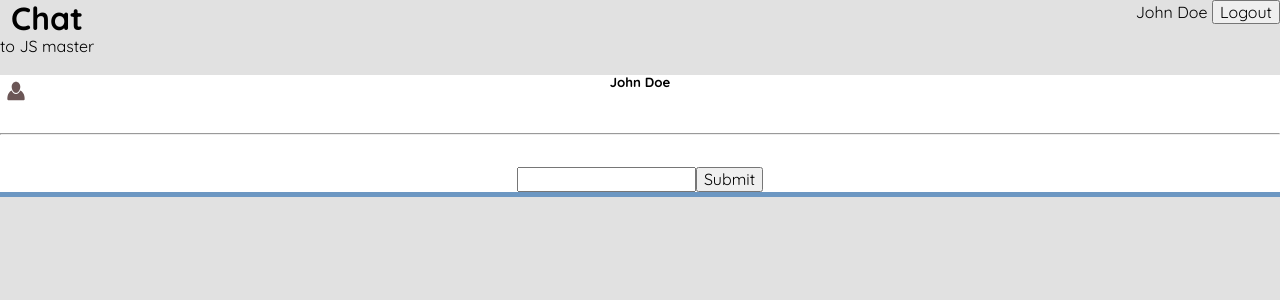
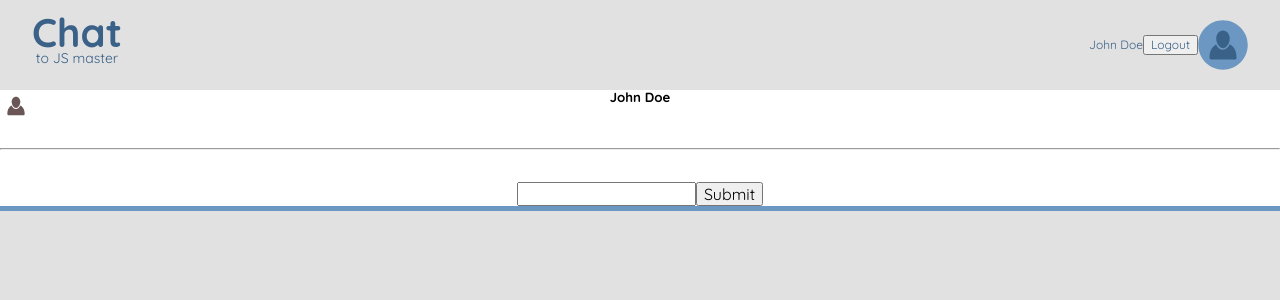
Before and after one commit to jundymek/chat-messenger, a React (Create React App) app: page / in a window 1280 px wide. Both pictures are taken after a click on the button "John Doe". Shown: the top 300 px of the page. Built offline with nearby package versions, Linux system fonts and the light colour scheme.

Commit message:
feat: UserImage component

```diff
--- a/src/components/Header/Header.tsx
+++ b/src/components/Header/Header.tsx
@@ -1,4 +1,6 @@
 import React from "react";
+import { Logo } from "../Logo/Logo";
+import { UserImage } from "../UserImage/UserImage";
 
 export interface Props {
   username: string;
@@ -9,11 +11,12 @@ function Header({ username, setUsername }: Props) {
   return (
     <section className="header">
       <div className="header__logo-wrapper">
-        <h1 className="header__logo">Chat</h1>
-        <span className="header__subtitle">to JS master</span>
+        <Logo />
       </div>
       <div className="header__login-wrapper">
-        {username} <button onClick={() => setUsername("")}>Logout</button>
+        <span className="header__login-username">{username}</span>
+        <button className="header__logout-button" onClick={() => setUsername("")}>Logout</button>
+        <UserImage isBlue />
       </div>
     </section>
   );
--- a/src/components/Header/_header.scss
+++ b/src/components/Header/_header.scss
@@ -1,8 +1,20 @@
 .header {
   display: flex;
   justify-content: space-between;
-  &__logo {
-    margin: 0;
-    padding: 0;
+  align-items: center;
+  width: 95%;
+  margin: 0 auto;
+  &__login-wrapper {
+    display: flex;
+    align-items: center;
+    color: $chambray;
+    font-size: 12px;
+    margin-top:20px;
+  }
+  &__login-username {
+
+  }
+  &__logout-button {
+    color: $chambray;
   }
 }
--- a/src/components/Login/Login.tsx
+++ b/src/components/Login/Login.tsx
@@ -1,5 +1,6 @@
 import React from "react";
 import LoginButton from "./LoginButton";
+import { Logo } from "../Logo/Logo";
 
 export interface Props {
   setUsername: Function;
@@ -9,8 +10,7 @@ function Login({ setUsername }: Props) {
   return (
     <section className="login">
       <div className="login__title-wrapper">
-        <h2 className="login__title">Chat</h2>
-        <p className="login__subtitle">to JS master</p>
+        <Logo />
       </div>
       <div className="login__button-wrapper">
         <LoginButton label="John Doe" setUsername={setUsername} />
--- a/src/components/Login/LoginButton.tsx
+++ b/src/components/Login/LoginButton.tsx
@@ -1,4 +1,5 @@
 import React, { useState } from "react";
+import { UserImage } from "../UserImage/UserImage";
 
 export interface Props {
   label: String;
@@ -6,14 +7,14 @@ export interface Props {
 }
 
 function LoginButton({ label, setUsername }: Props) {
-  const [isHover, setisHover] = useState<boolean>(false);
+  const [isBlue, setisBlue] = useState<boolean>(false);
 
   const handleMouseOver = () => {
-    setisHover(prevState => !prevState);
+    setisBlue(prevState => !prevState);
   };
 
   const handleClick = () => {
-    setisHover(prevState => !prevState);
+    setisBlue(prevState => !prevState);
     setUsername(label);
   };
 
@@ -26,19 +27,9 @@ function LoginButton({ label, setUsername }: Props) {
     >
       <div className="login__user-wrapper">
         <div className="login__user-icon-wrapper">
-          <svg
-            className={isHover ? `login__user-icon login__user-icon--hovered` : `login__user-icon`}
-            xmlns="http://www.w3.org/2000/svg"
-            viewBox="0 0 32 32"
-          >
-            <circle cx="16.022" cy="15.977" r="14.499" />
-            <path
-              className={isHover ? `login__user-icon-patch login__user-icon-patch--hovered` : `login__user-icon-patch`}
-              d="M16.022.159C7.286.159.204 7.241.204 15.977s7.082 15.819 15.818 15.819S31.84 24.713 31.84 15.977 24.759.159 16.022.159zm-.028 6.516c2.382 0 4.312 2.284 4.312 5.102 0 2.816-1.894 6.225-4.274 6.225-2.382 0-4.351-3.408-4.351-6.225 0-2.818 1.932-5.102 4.313-5.102zm8.65 17.627c0 .853-.674.977-1.466.977H8.875c-.791 0-1.463-.124-1.463-.977 0 0-.6-6.235 4.157-8.699.818 1.867 2.352 3.414 4.464 3.414 1.729 0 3.512-1.563 4.332-3.433 4.754 2.465 4.28 8.718 4.279 8.718z"
-            />
-          </svg>
+          <UserImage isBlue={isBlue}/>
         </div>
-        <span className={isHover ? `login__user-text login__user-text--hovered` : `login__user-text`}>{label}</span>
+        <span className={isBlue ? `login__user-text login__user-text--hovered` : `login__user-text`}>{label}</span>
       </div>
     </button>
   );
--- a/src/components/Login/_login.scss
+++ b/src/components/Login/_login.scss
@@ -49,23 +49,6 @@
     background: $boulder;
   }
 
-  &__subtitle {
-    margin: 0;
-    padding: 0;
-    color: $chambray;
-    font-size: 14px;
-  }
-
-  &__title {
-    margin: 0;
-    padding: 0;
-    margin-top: 10px;
-    line-height: .9;
-    font-size: 40px;
-    color: $chambray;
-    font-weight: bold;
-  }
-
   &__title-wrapper {
     background: $background;
     margin-bottom: 10px;
--- /dev/null
+++ b/src/components/Logo/Logo.tsx
@@ -0,0 +1,7 @@
+import React from "react";
+export function Logo() {
+  return (<>
+    <h2 className="logo__title">Chat</h2>
+    <p className="logo__subtitle">to JS master</p>
+  </>);
+}
--- /dev/null
+++ b/src/components/Logo/_logo.scss
@@ -0,0 +1,18 @@
+.logo {
+  &__subtitle {
+    margin: 0;
+    padding: 0;
+    color: $chambray;
+    font-size: 14px;
+  }
+
+  &__title {
+    margin: 0;
+    padding: 0;
+    margin-top: 10px;
+    line-height: .9;
+    font-size: 40px;
+    color: $chambray;
+    font-weight: bold;
+  }
+}
--- /dev/null
+++ b/src/components/UserImage/UserImage.tsx
@@ -0,0 +1,20 @@
+import React from "react";
+
+type AppProps = {
+  isBlue: boolean;
+};
+export function UserImage({ isBlue }: AppProps) {
+  return (
+    <svg
+      className={isBlue ? `user-image user-image--hovered` : `user-image`}
+      xmlns="http://www.w3.org/2000/svg"
+      viewBox="0 0 32 32"
+    >
+      <circle cx="16.022" cy="15.977" r="14.499" />
+      <path
+        className={isBlue ? `user-image__patch user-image__patch--hovered` : `user-image__patch`}
+        d="M16.022.159C7.286.159.204 7.241.204 15.977s7.082 15.819 15.818 15.819S31.84 24.713 31.84 15.977 24.759.159 16.022.159zm-.028 6.516c2.382 0 4.312 2.284 4.312 5.102 0 2.816-1.894 6.225-4.274 6.225-2.382 0-4.351-3.408-4.351-6.225 0-2.818 1.932-5.102 4.313-5.102zm8.65 17.627c0 .853-.674.977-1.466.977H8.875c-.791 0-1.463-.124-1.463-.977 0 0-.6-6.235 4.157-8.699.818 1.867 2.352 3.414 4.464 3.414 1.729 0 3.512-1.563 4.332-3.433 4.754 2.465 4.28 8.718 4.279 8.718z"
+      />
+    </svg>
+  );
+}
--- /dev/null
+++ b/src/components/UserImage/_userImage.scss
@@ -0,0 +1,17 @@
+.user-image {
+    width: 50px;
+    height: 50px;
+    fill: $dorado;
+
+    &--hovered {
+        fill: $chambray;
+    }
+
+    &__patch {
+        fill: $mercury;
+
+        &--hovered {
+            fill: $ship;
+        }
+    }
+}
--- a/src/styles/main.scss
+++ b/src/styles/main.scss
@@ -4,6 +4,8 @@
 @import '../components/Header/header';
 @import '../components/Login/login';
 @import '../components//Chat/chat';
+@import '../components/Logo/logo';
+@import '../components/UserImage/userImage';
 @import url('https://fonts.googleapis.com/css?family=Quicksand:400,700&display=swap');
 
 html {
```
